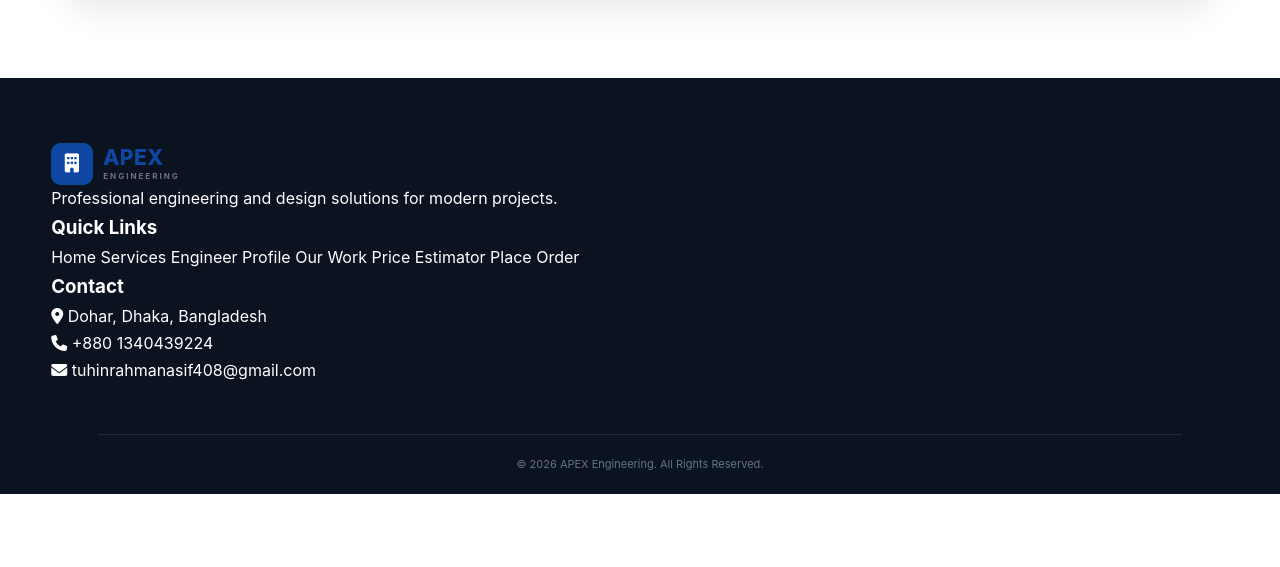
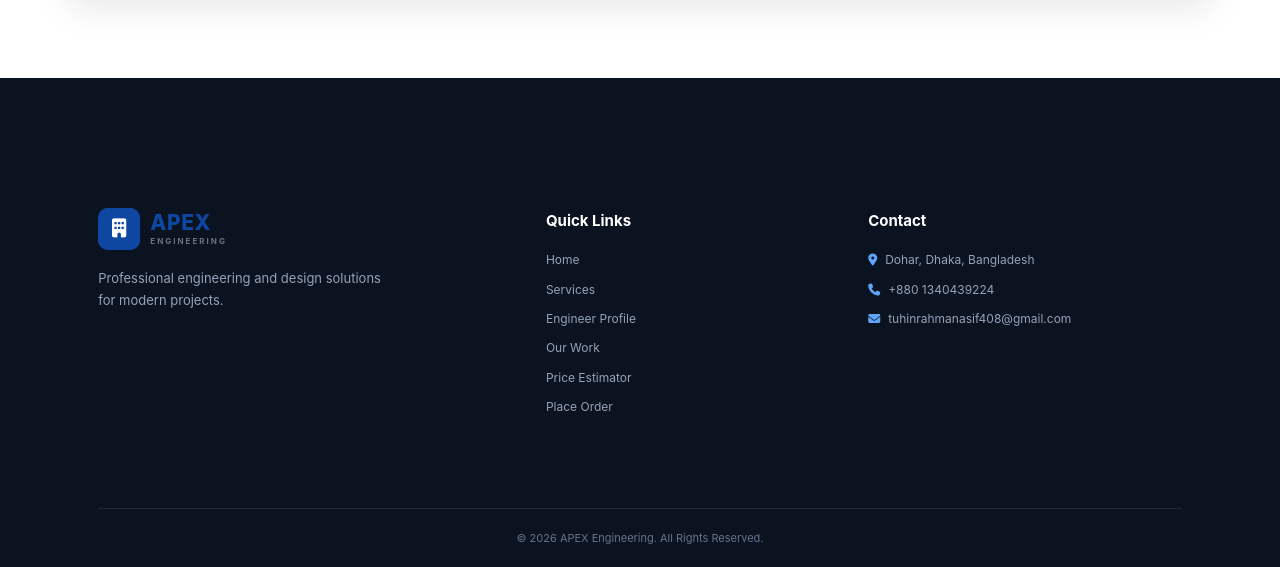
Before and after one commit to tuhinrahman408/Apex_engineering, a plain HTML site: page html/order.html in a window 1280 px wide. Shown: the part 2002-2569 px from the top of the page. Before the commit the page ends 2496 px from the top, so only its background shows below. Drawn offline with Linux system fonts and the light colour scheme.

Commit message:
fix place order

```diff
--- a/css/style.css
+++ b/css/style.css
@@ -371,6 +371,20 @@ border-color: var(--primary);
 .secondary-btn:hover {
 background: var(--primary);
 color: var(--white);
+}
+
+/* Order page uses "btn-primary" naming instead of "primary-btn" */
+.btn-primary {
+background: var(--primary);
+color: var(--white);
+}
+
+.btn-primary:hover {
+background: var(--primary-dark);
+
+transform: translateY(-2px);
+
+box-shadow: 0 10px 25px rgba(13, 71, 161, 0.22);
 }
 
 /* =========================================================
@@ -3895,6 +3909,71 @@ transform: scale(1.15) rotate(-8deg);
   font-size: 12px;
   font-weight: 800;
   letter-spacing: 2px;
+}
+
+/* Section label loses contrast on the dark CTA background */
+.cta-section .section-label {
+  color: #ffd180;
+}
+
+/* ---------- ORDER PAGE FOOTER ---------- */
+.footer-content {
+  width: min(1150px, 92%);
+  margin: auto;
+  display: grid;
+  grid-template-columns: 1.3fr 0.9fr 1fr;
+  gap: 40px;
+  padding: 65px 0 40px;
+}
+
+.footer-brand .logo {
+  margin-bottom: 17px;
+  color: var(--white);
+}
+
+.footer-brand p {
+  max-width: 300px;
+  color: #94a3b8;
+  font-size: 13px;
+}
+
+.footer-links,
+.footer-contact {
+  display: flex;
+  flex-direction: column;
+  align-items: flex-start;
+  gap: 9px;
+}
+
+.footer-links h3,
+.footer-contact h3 {
+  margin-bottom: 8px;
+  color: var(--white);
+  font-size: 15px;
+}
+
+.footer-links a {
+  color: #94a3b8;
+  font-size: 12px;
+  transition: 0.2s ease;
+}
+
+.footer-links a:hover {
+  color: #ffffff;
+  transform: translateX(3px);
+}
+
+.footer-contact p {
+  display: flex;
+  align-items: flex-start;
+  gap: 8px;
+  color: #94a3b8;
+  font-size: 12px;
+}
+
+.footer-contact p i {
+  margin-top: 4px;
+  color: #60a5fa;
 }
 
 /* ---------- SERVICES: PROCESS ---------- */
```
